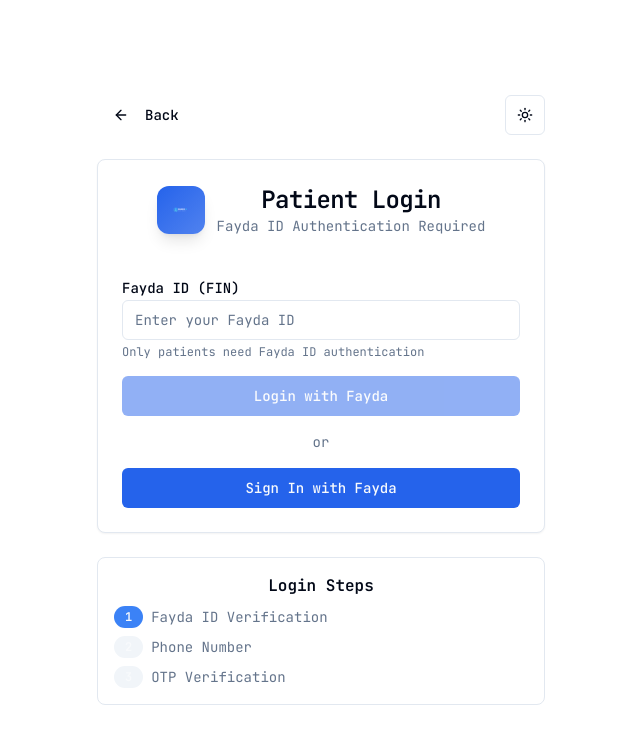
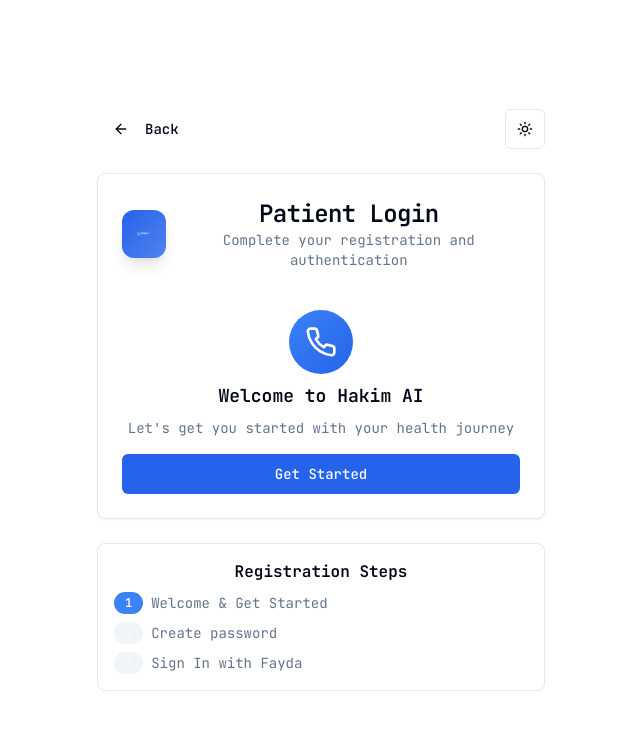
Before and after one commit to orod-codes/Fayda-Hackathon, a Next.js app: page /patient/login in a window 1280 px wide. Shown: the top 744 px of the page, without its empty margins (319-959 px from the left). Built offline with nearby package versions, Linux system fonts and the light colour scheme.

Commit message:
quick update

```diff
--- a/app/callback/client.tsx
+++ b/app/callback/client.tsx
@@ -10,7 +10,7 @@ const Client = ({ accessToken, user }: { accessToken: string; user: any }) => {
   useEffect(() => {
     login(user)
     localStorage.setItem("accessToken", accessToken);
-    router.push("/patient")
+    router.push("/patient");
   }, [accessToken]);
 
   return <div></div>;
--- a/app/patient/login/page.tsx
+++ b/app/patient/login/page.tsx
@@ -3,12 +3,13 @@
 import { useState, useMemo } from 'react';
 import { useRouter } from 'next/navigation';
 import Image from 'next/image';
-import { ArrowLeft, Eye, EyeOff } from 'lucide-react';
+import { ArrowLeft, Eye, EyeOff, Phone, Lock, User, Shield } from 'lucide-react';
 import { Button } from '@/components/ui/button';
 import { Card, CardContent, CardDescription, CardHeader, CardTitle } from '@/components/ui/card';
 import { Input } from '@/components/ui/input';
 import { Label } from '@/components/ui/label';
 import { Badge } from '@/components/ui/badge';
+import { Switch } from '@/components/ui/switch';
 import { useLanguage } from '@/contexts/LanguageContext';
 import { useTheme } from 'next-themes';
 import { useAuth } from '@/contexts/AuthContext';
@@ -21,11 +22,18 @@ export default function PatientLoginPage() {
   const router = useRouter();
 
   const [step, setStep] = useState(1);
-  const [faydaId, setFaydaId] = useState('');
   const [phoneNumber, setPhoneNumber] = useState('');
-  const [otp, setOtp] = useState('');
+  const [password, setPassword] = useState('');
+  const [confirmPassword, setConfirmPassword] = useState('');
   const [showPassword, setShowPassword] = useState(false);
+  const [showConfirmPassword, setShowConfirmPassword] = useState(false);
   const [isLoading, setIsLoading] = useState(false);
+
+  // Step 2 - Additional features
+  const [fullName, setFullName] = useState('');
+  const [email, setEmail] = useState('');
+  const [twoFactor, setTwoFactor] = useState(false);
+  const [notifications, setNotifications] = useState(true);
 
   const loginUrl = useMemo(() => {
     const params = new URLSearchParams({
@@ -45,31 +53,45 @@ export default function PatientLoginPage() {
     return `https://esignet.ida.fayda.et/authorize?${params.toString()}`;
   }, []);
 
-  const handleFaydaLogin = () => {
+  const handlePhoneVerification = () => {
     setIsLoading(true);
     setTimeout(() => {
       setIsLoading(false);
       setStep(2);
-    }, 2000);
+    }, 1500);
   };
 
-  const handlePhoneVerification = () => {
+  const handlePasswordCreation = () => {
+    if (password !== confirmPassword) {
+      alert('Passwords do not match!');
+      return;
+    }
+    if (password.length < 8) {
+      alert('Password must be at least 8 characters long!');
+      return;
+    }
+
     setIsLoading(true);
     setTimeout(() => {
       setIsLoading(false);
       setStep(3);
-    }, 1500);
+    }, 2000);
   };
 
-  const handleOtpVerification = () => {
+  const handleFaydaSignIn = () => {
     setIsLoading(true);
     setTimeout(() => {
       setIsLoading(false);
       login({
         id: 'patient-1',
-        name: 'Patient User',
-        email: 'patient@example.com',
+        name: fullName || 'Patient User',
+        email: email || 'patient@example.com',
+        phone: phoneNumber,
         role: 'patient',
+        preferences: {
+          twoFactor,
+          notifications
+        }
       });
       router.push('/patient');
     }, 2000);
@@ -95,7 +117,7 @@ export default function PatientLoginPage() {
               <div>
                 <CardTitle className="text-2xl">Patient Login</CardTitle>
                 <CardDescription className="text-muted-foreground">
-                  Fayda ID Authentication Required
+                  Complete your registration and authentication
                 </CardDescription>
               </div>
             </div>
@@ -104,66 +126,37 @@ export default function PatientLoginPage() {
           <CardContent className="space-y-4">
             {step === 1 && (
               <div className="space-y-4">
-                <div>
-                  <Label>Fayda ID (FIN)</Label>
-                  <Input
-                    value={faydaId}
-                    onChange={(e) => setFaydaId(e.target.value)}
-                    placeholder="Enter your Fayda ID"
-                  />
-                  <p className="text-xs mt-1 text-muted-foreground">
-                    Only patients need Fayda ID authentication
+                <div className="text-center space-y-2">
+                  <div className="w-16 h-16 bg-gradient-to-br from-blue-500 to-blue-600 rounded-full flex items-center justify-center mx-auto">
+                    <Phone className="h-8 w-8 text-white" />
+                  </div>
+                  <h3 className="text-lg font-semibold">Welcome to Hakim AI</h3>
+                  <p className="text-sm text-muted-foreground">
+                    Let's get you started with your health journey
                   </p>
                 </div>
                 <Button
-                  onClick={handleFaydaLogin}
-                  disabled={isLoading || !faydaId}
+                  onClick={handlePhoneVerification}
+                  disabled={isLoading}
                   className="w-full bg-primary hover:bg-primary/90 text-primary-foreground"
                 >
-                  {isLoading ? 'Verifying...' : 'Login with Fayda'}
+                  {isLoading ? 'Starting...' : 'Get Started'}
                 </Button>
-
-                <div className="text-center text-sm text-muted-foreground">or</div>
-
-                <a href={loginUrl} className="w-full block">
-                  <Button className="w-full bg-primary hover:bg-primary/90 text-primary-foreground">Sign In with Fayda</Button>
-                </a>
               </div>
             )}
 
             {step === 2 && (
               <div className="space-y-4">
                 <div>
-                  <Label>Phone Number</Label>
-                  <Input
-                    value={phoneNumber}
-                    onChange={(e) => setPhoneNumber(e.target.value)}
-                    placeholder="Enter your phone number"
-                  />
-                  <p className="text-xs mt-1 text-muted-foreground">
-                    We'll send an OTP to verify your number
-                  </p>
-                </div>
-                <Button
-                  onClick={handlePhoneVerification}
-                  disabled={isLoading || !phoneNumber}
-                  className="w-full bg-green-500 hover:bg-green-600 text-white"
-                >
-                  {isLoading ? 'Sending OTP...' : 'Send OTP'}
-                </Button>
-              </div>
-            )}
-
-            {step === 3 && (
-              <div className="space-y-4">
-                <div>
-                  <Label>Enter OTP</Label>
+                  <Label>Create Password</Label>
                   <div className="relative">
+                    <Lock className="absolute left-3 top-1/2 transform -translate-y-1/2 h-4 w-4 text-gray-400" />
                     <Input
                       type={showPassword ? 'text' : 'password'}
-                      value={otp}
-                      onChange={(e) => setOtp(e.target.value)}
-                      placeholder="Enter 6-digit OTP"
+                      value={password}
+                      onChange={(e) => setPassword(e.target.value)}
+                      placeholder="Create a strong password"
+                      className="pl-10"
                     />
                     <Button
                       type="button"
@@ -176,16 +169,88 @@ export default function PatientLoginPage() {
                     </Button>
                   </div>
                   <p className="text-xs mt-1 text-muted-foreground">
-                    Check your phone for the 6-digit code
+                    Must be at least 8 characters long
                   </p>
                 </div>
+
+                <div>
+                  <Label>Confirm Password</Label>
+                  <div className="relative">
+                    <Lock className="absolute left-3 top-1/2 transform -translate-y-1/2 h-4 w-4 text-gray-400" />
+                    <Input
+                      type={showConfirmPassword ? 'text' : 'password'}
+                      value={confirmPassword}
+                      onChange={(e) => setConfirmPassword(e.target.value)}
+                      placeholder="Confirm your password"
+                      className="pl-10"
+                    />
                     <Button
-                  onClick={handleOtpVerification}
-                  disabled={isLoading || !otp}
-                  className="w-full bg-purple-500 hover:bg-purple-600 text-white"
+                      type="button"
+                      variant="ghost"
+                      size="sm"
+                      className="absolute right-0 top-0 h-full px-3"
+                      onClick={() => setShowConfirmPassword(!showConfirmPassword)}
                     >
-                  {isLoading ? 'Verifying...' : 'Verify OTP'}
+                      {showConfirmPassword ? <EyeOff className="h-4 w-4" /> : <Eye className="h-4 w-4" />}
                     </Button>
+                  </div>
+                </div>
+
+                <Button
+                  onClick={handlePasswordCreation}
+                  disabled={isLoading || !password || !confirmPassword}
+                  className="w-full bg-green-500 hover:bg-green-600 text-white"
+                >
+                  {isLoading ? 'Creating Account...' : 'Create Account'}
+                </Button>
+              </div>
+            )}
+
+            {step === 3 && (
+              <div className="space-y-4">
+                <div className="text-center space-y-2">
+                  <div className="w-16 h-16 bg-gradient-to-br from-blue-500 to-blue-600 rounded-full flex items-center justify-center mx-auto">
+                    <Shield className="h-8 w-8 text-white" />
+                  </div>
+                  <h3 className="text-lg font-semibold">Sign In with Fayda</h3>
+                  <p className="text-sm text-muted-foreground">
+                    Complete your authentication with Fayda ID to access your health data
+                  </p>
+                </div>
+
+                <div className="bg-green-50 dark:bg-green-950/20 border border-green-200 dark:border-green-800 rounded-lg p-4">
+                  <div className="flex items-start space-x-3">
+                    <div className="w-8 h-8 bg-green-500 rounded-full flex items-center justify-center flex-shrink-0 mt-0.5">
+                      <span className="text-white text-sm font-semibold">✓</span>
+                    </div>
+                    <div>
+                      <h4 className="font-medium text-green-900 dark:text-green-100">Claims Verification</h4>
+                      <p className="text-sm text-green-700 dark:text-green-300 mt-1">
+                        Make sure all your claims are verified and up to date. This ensures accurate health data retrieval and proper service delivery.
+                      </p>
+                    </div>
+                  </div>
+                </div>
+
+
+
+                <div className="w-full">
+                  <Image
+                    src="/images/make.png"
+                    alt="Claims Verification"
+                    width={400}
+                    height={300}
+                    className="w-full h-auto rounded-lg"
+                  />
+                </div>
+
+                <a href={loginUrl} className="w-full block">
+                  <Button className="w-full bg-primary hover:bg-primary/90 text-primary-foreground">
+                    {isLoading ? 'Connecting to Fayda...' : 'VerificationIn with Fayda'}
+                  </Button>
+                </a>
+
+
               </div>
             )}
           </CardContent>
@@ -193,22 +258,22 @@ export default function PatientLoginPage() {
 
         <div className="mt-6 text-center">
           <div className="bg-card/30 border border-border rounded-lg p-4">
-            <h3 className="font-semibold mb-2">Login Steps</h3>
+            <h3 className="font-semibold mb-2">Registration Steps</h3>
             <div className="space-y-2">
                               <div className="flex items-center space-x-2">
                   <Badge className={step >= 1 ? 'bg-blue-500' : 'bg-muted'}>1</Badge>
                   <span className="text-sm text-muted-foreground">
-                  Fayda ID Verification
+                    Welcome & Get Started
                   </span>
                 </div>
                               <div className="flex items-center space-x-2">
                   <Badge className={step >= 2 ? 'bg-green-500' : 'bg-muted'}>2</Badge>
-                <span className="text-sm text-muted-foreground">Phone Number</span>
+                  <span className="text-sm text-muted-foreground">Create password</span>
                 </div>
               <div className="flex items-center space-x-2">
                 <Badge className={step >= 3 ? 'bg-purple-500' : 'bg-muted'}>3</Badge>
                 <span className="text-sm text-muted-foreground">
-                  OTP Verification
+                  Sign In with Fayda
                 </span>
               </div>
             </div>
```
Also changed, not shown: app/page.tsx (+17 -3 lines), public/images/11.png (added), public/images/make.png (added). Lines whose indentation alone changed are shown as unchanged.
